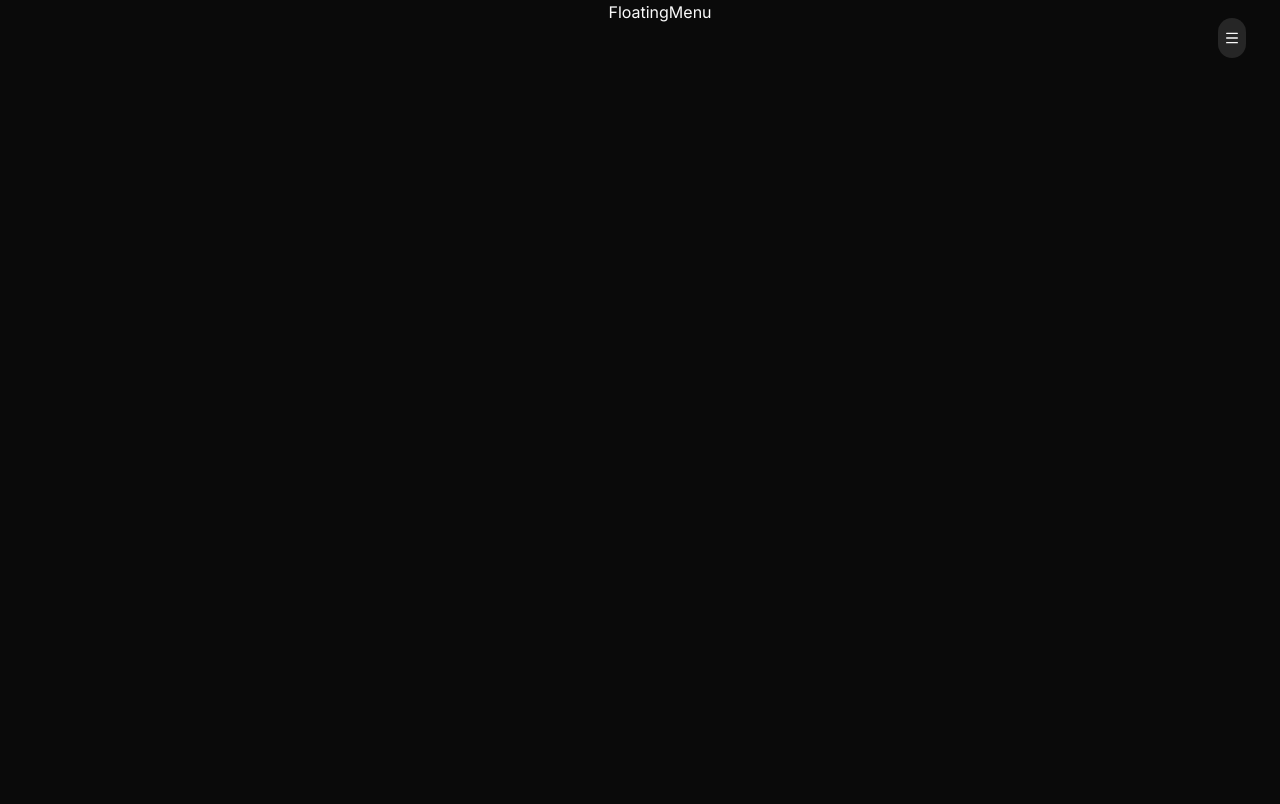
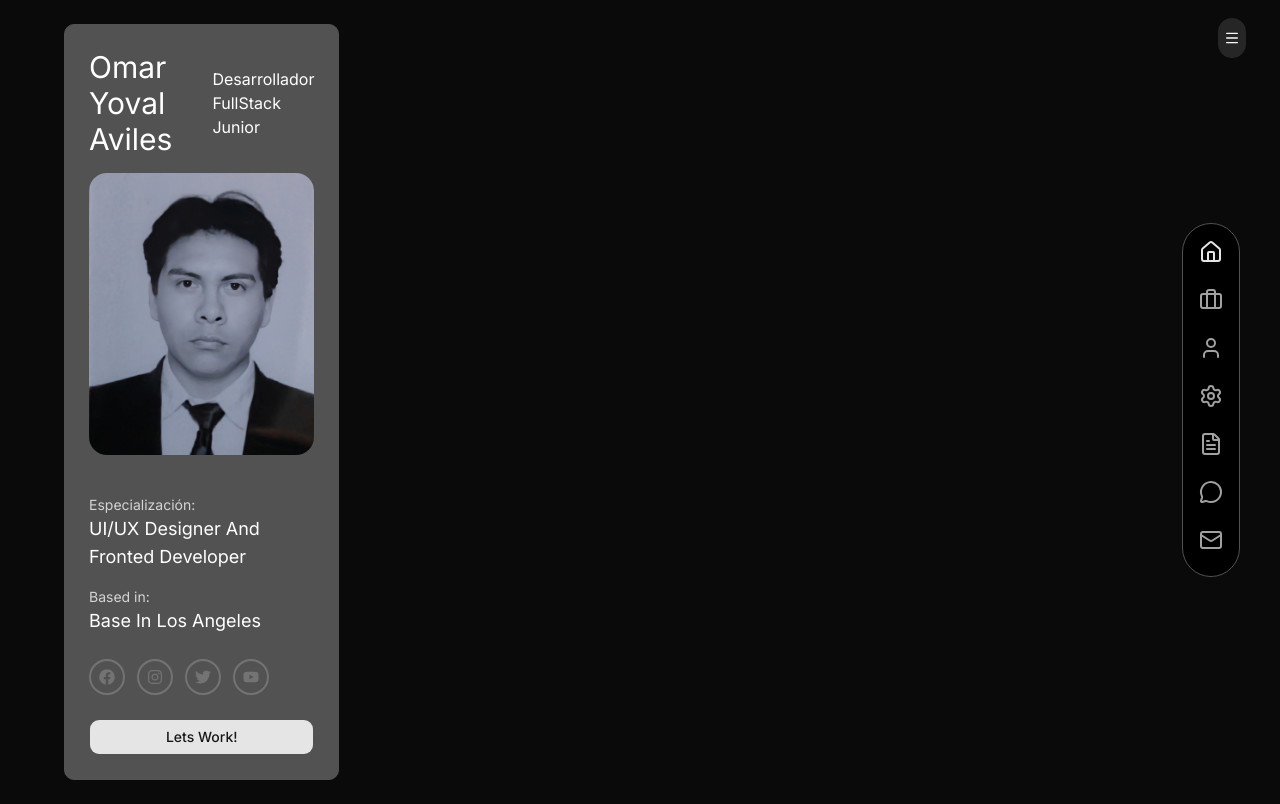
Before and after one commit to Yoval128/yoval.dev, a React (Vite) app: page / in a window 1280 px wide. Built offline with nearby package versions, Linux system fonts and the light colour scheme.

Commit message:
feat: floating side menu and profile card

```diff
--- a/src/App.tsx
+++ b/src/App.tsx
@@ -1,5 +1,10 @@
-import {Button} from "@/components/ui/button";
+import Hero from "@/components/Hero.tsx";
 
 export const App = () => {
-  return <></>
+    return (
+        <main className='flex flex-col container mx-auto p-10 max-w-4xl lg:pr-10
+        lg:pl-0 lg:max-w-6xl'>
+            <Hero/>
+        </main>
+    )
 }
--- a/src/components/FloatingMenu.tsx
+++ b/src/components/FloatingMenu.tsx
@@ -1,7 +1,29 @@
-const FloatingMenu =()=>{
-  return (
-      <h3>FloatingMenu</h3>
-  )
+import {useState} from "react";
+import {navLinks} from "@/constants";
+import {cn} from "@/lib/utils.ts";
+
+const FloatingMenu = () => {
+
+    const [active, setActive] = useState('#hero');
+    return (
+        <div className="fixed right-10 top-1/2
+        -translate-y-1/2 bg-black border border-neutral-600
+        pt-4 rounded-full z-10 hidden lg:block">
+            {navLinks.map((link) => {
+                const Icon = link.icon;
+                return (
+                    <a
+                        key={link.link}
+                        href={link.link}
+                        className={cn('text-neutral-400 flex items-center gap-2 hover:text-primary transition-colors duration-200 mb-6 px-4',
+                            active === link.link && 'text-primary')}
+                        onClick={() => setActive(link.link)}>
+                        <Icon clasName='size-5'/>
+                    </a>
+                )
+            })}
+        </div>
+    )
 };
 
 export default FloatingMenu;
--- /dev/null
+++ b/src/components/Hero.tsx
@@ -0,0 +1,5 @@
+const Hero=()=>{
+    return <></>
+};
+
+export default Hero;
--- /dev/null
+++ b/src/components/Profile.tsx
@@ -0,0 +1,51 @@
+import {socialLinks} from "@/constants";
+import {Button} from "@/components/ui/button.tsx";
+
+const Profile = () => {
+    return (
+        <aside className="max-w-3x1 border m-6
+        border-neutral-600 bg-neutral-600 text-white
+        p-6 rounded-lg lg:sticky lg:left-0  lg:w-96">
+            <div className="flex flex-col gap-4">
+                <div className='flex items-center justify-between gap-x-10'>
+                    <h1 className='text-3xl font-blod'>
+                        Omar Yoval Aviles
+                    </h1>
+                    <p>Desarrollador FullStack Junior</p>
+                </div>
+                <img src="/hero-placeholder.jpg" alt="Profile" className='lg:w-96 rounded-2xl
+               object-cover'/>
+                <div className="mt-6">
+                    <p className="text-sm text-neutral-300">Especialización: </p>
+                    <p className="text-lg capitalize">UI/UX designer and fronted developer</p>
+                </div>
+                <div>
+                    <p className="text-sm text-neutral-300">Based in:</p>
+                    <p className="text-lg capitalize">Base in Los Angeles</p>
+                </div>
+
+                <div className="flex gap-3 pt-2 text-neutral-500">
+                    {socialLinks.map((social, i) => {
+                        const Icon = social.icon;
+                        return (
+                            <a
+                            key={i}
+                            href={social.link}
+                            className='hover:text-primary border-2 border-neutral-500 p-2
+                            rounded-full hover:border-primary
+                            transition duration-200'
+                            >
+                                <Icon clasName='size-5' />
+                            </a>
+                        )
+                    })}
+                </div>
+                <Button className='mt-2' size='lg'>
+                    Lets Work!
+                </Button>
+            </div>
+        </aside>
+    )
+};
+
+export default Profile;
--- a/src/main.tsx
+++ b/src/main.tsx
@@ -9,12 +9,14 @@
 import {App} from '@/App.tsx'
 import Sidebar from "@/components/Sidebar.tsx";
 import FloatingMenu from "@/components/FloatingMenu.tsx";
+import Profile from "@/components/Profile.tsx";
 
 createRoot(document.getElementById('root')!).render(
     <StrictMode>
         <div className="min-h-screen lg:flex justify-center lg:items-start lg:gap-10">
             <Sidebar/>
             <FloatingMenu/>
+            <Profile/>
             <App/>
         </div>
     </StrictMode>,
```
Also changed, not shown: public/avatar.jpg (deleted), public/hero-placeholder.jpg (added).
